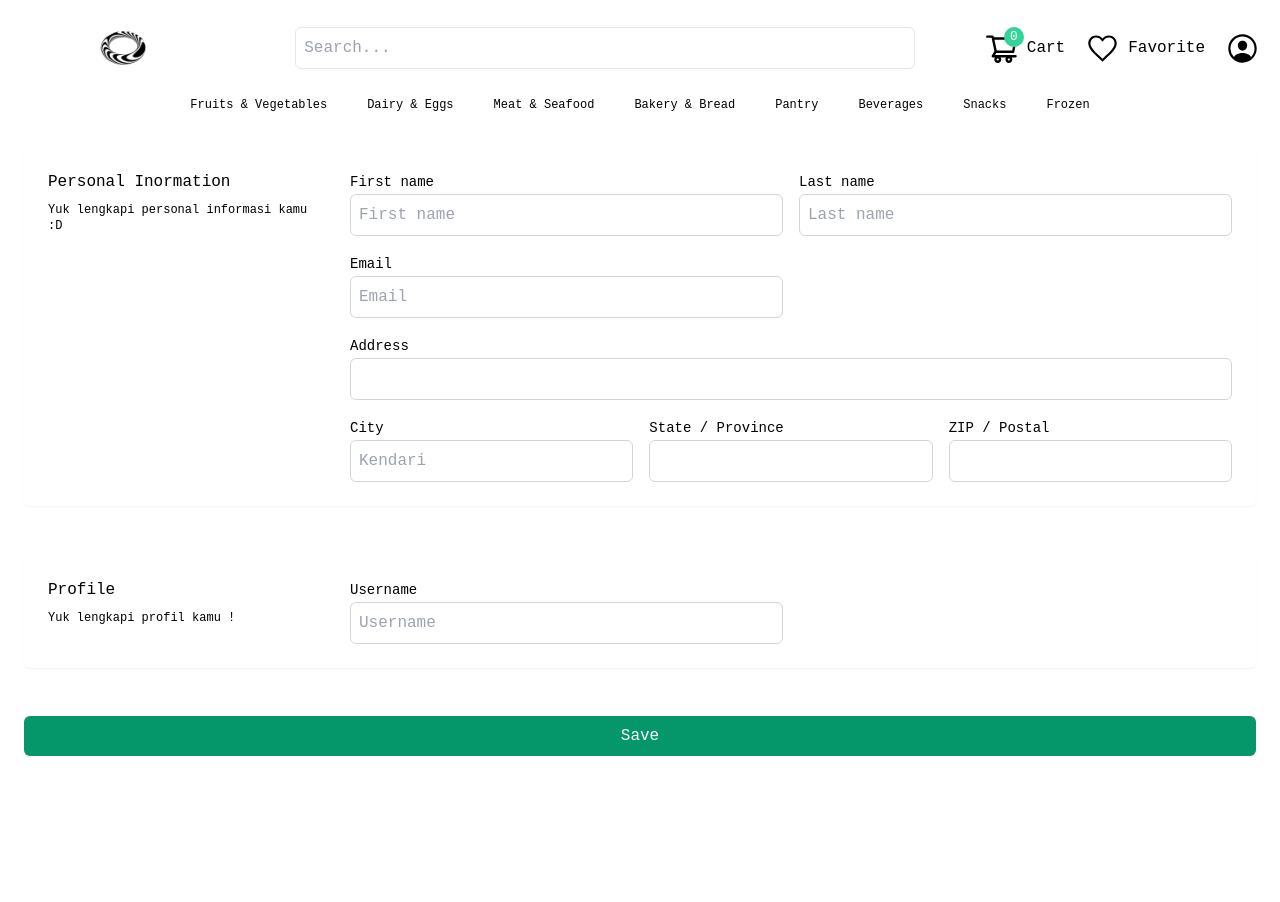
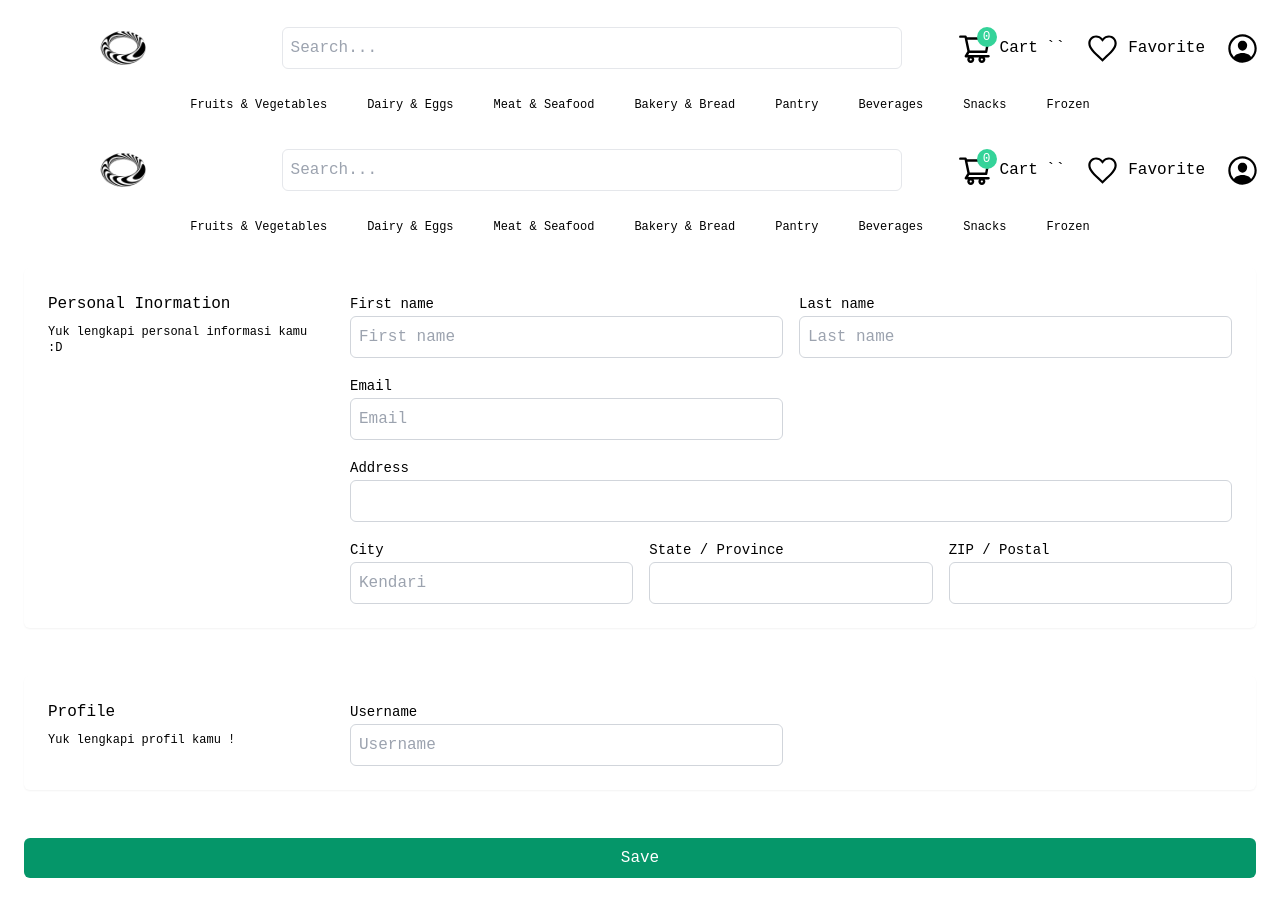
Before and after one commit to Maleekabd/grecory-shop, a React (Vite) app: page /profile in a window 1280 px wide. Before the commit the page ends 800 px from the top, so only its background shows below. Built offline with nearby package versions, Linux system fonts and the light colour scheme.

Commit message:
git push

```diff
--- a/index.html
+++ b/index.html
@@ -2,7 +2,7 @@
 <html lang="en">
   <head>
     <meta charset="UTF-8" />
-    <link rel="icon" type="image/png" href="/grocery.png" />
+    <link rel="icon" type="image/*" href="/grocery.png" />
     <meta name="viewport" content="width=device-width, initial-scale=1.0" />
     <title>Grocery</title>
   </head>
--- a/src/App.jsx
+++ b/src/App.jsx
@@ -12,10 +12,12 @@ import Cart from "./components/Cart/Cart";
 import Checkout from "./components/Order/OrderInfo";
 import Footer from "./Pages/Footer";
 import Profile from "./components/profile/Profile";
+import SearchResult from "./components/Products/searchResult";
 
 const App = () => {
   return (
     <BrowserRouter>
+      <Navbar />
       <Routes>
         <Route path="/login" element={<Login />} />
         <Route path="/signup" element={<Register />} />
@@ -23,7 +25,6 @@ const App = () => {
           path="/"
           element={
             <>
-              <Navbar />
               <LandingPage />
               <Category />
               <Product Datas={Data} />
@@ -37,7 +38,6 @@ const App = () => {
           path="/category/:name"
           element={
             <>
-              <Navbar />
               <ProductByCategory Datas={Data} />
             </>
           }
@@ -46,8 +46,15 @@ const App = () => {
           path="/category/:name/:id"
           element={
             <>
-              <Navbar />
               <ProductById Datas={Data} />
+            </>
+          }
+        />
+        <Route
+          path="/search"
+          element={
+            <>
+              <SearchResult />
             </>
           }
         />
--- a/src/components/Category/Category.jsx
+++ b/src/components/Category/Category.jsx
@@ -14,7 +14,6 @@ const IconCategory = [
   { id: 6, name: "Vegetables", Icon: Vegetables },
 ];
 
-console.log(IconCategory);
 const Category = () => {
   return (
     <div className="p-5">
--- a/src/components/Elements/Input.jsx
+++ b/src/components/Elements/Input.jsx
@@ -1,10 +1,61 @@
-const Input = () => {
+import { useState } from "react";
+import DataProduct from "../Products/DummyData.json";
+import { useNavigate } from "react-router-dom";
+
+// eslint-disable-next-line react/prop-types
+const Input = ({ onSearch }) => {
+  const [searchTerm, setSearchTerm] = useState("");
+  const [filtered, setFiltered] = useState(DataProduct);
+  const navigate = useNavigate();
+
+  const handleSearch = (e) => {
+    const { value } = e.target;
+    setSearchTerm(value);
+
+    const result = DataProduct.filter((product) =>
+      product.name.toLowerCase().includes(searchTerm.toLowerCase())
+    );
+
+    setFiltered(result);
+    if (onSearch) {
+      onSearch(value);
+    }
+  };
+
+  const handleKeyDown = (e) => {
+    if (e.key === "Enter") {
+      navigate(`search?query=${searchTerm}`);
+      setSearchTerm("");
+    }
+  };
   return (
-    <input
-    type="text"
-      placeholder="Search..."
-      className="focus:outline-none focus:border-emerald-400 rounded-md w-3/6 border border-gray-200 bg-transparent p-2"
-    />
+    <div className="relative w-3/6">
+      <input
+        type="text"
+        value={searchTerm}
+        onChange={handleSearch}
+        onKeyDown={handleKeyDown}
+        placeholder="Search..."
+        className="focus:outline-none focus:border-emerald-400 rounded-md w-full border border-gray-200 bg-transparent p-2"
+      />
+
+      {searchTerm.length > 0 && (
+        <div className="absolute top-[100%] left-0 bg-white w-full border border-gray-200 rounded-md shadow-md">
+          {filtered.length > 0 ? (
+            filtered.map((item) => (
+              <div
+                key={item.id}
+                className="p-1 hover:bg-gray-100 hover:cursor-pointer"
+              >
+                {item.name}
+              </div>
+            ))
+          ) : (
+            <div className="p-2">No results found</div>
+          )}
+        </div>
+      )}
+    </div>
   );
 };
 
--- a/src/components/Navbar/Navbar.jsx
+++ b/src/components/Navbar/Navbar.jsx
@@ -11,6 +11,7 @@ import Grocery from "../../../public/grocery.png";
 import { Link } from "react-router-dom";
 import { useDispatch, useSelector } from "react-redux";
 import { Logout } from "../../features/auth/authSlice";
+import { useState } from "react";
 
 const size = 35;
 
@@ -19,13 +20,20 @@ export const Navbar = () => {
   const currentUser = useSelector((state) => state.auth);
   const getCartData = useSelector((state) => state.cart);
 
+
+  const [searchterm, setSearchTerm] = useState("");
+
+  const handleSearch = (item) => {
+    setSearchTerm(item);
+  }
+
     return (
     <header className="bg-white sticky top-0 z-10 pt-0 px-0 pb-2">
       <nav className="flex sm:flex-wrap md:flex-wrap lg:flex-nowrap justify-between items-center p-5">
         <a href="/" className="w-1/6 flex justify-center items-center">
           <img src={Grocery} className="w-14" alt="logo" />
         </a>
-        <Input />
+        <Input onSearch={handleSearch}/>
         <ul className="flex list-none gap-5">
           <li className="relative cursor-pointer hover:text-emerald-400">
             <Link to={"/cart"}>
@@ -36,7 +44,7 @@ export const Navbar = () => {
                     : 0}
                 </span>
                 <AiOutlineShoppingCart className="" size={`${size}`} />
-                <h1>Cart</h1>
+                <h1>Cart</h1>``
               </div>
             </Link>
           </li>
--- a/src/components/Products/ProductById.jsx
+++ b/src/components/Products/ProductById.jsx
@@ -7,7 +7,7 @@ import { addToCart } from "../../features/cart/cartSlice";
 import { toast } from "react-toastify";
 toast;
 
-const ProductById = ({ Datas }) => {
+const ProductById = (children) => {
   const { id } = useParams();
 
   const dispatch = useDispatch();
--- /dev/null
+++ b/src/components/Products/searchResult.jsx
@@ -0,0 +1,33 @@
+import React, { useEffect, useState } from "react";
+import { useLocation } from "react-router-dom";
+import DataProduct from "./DummyData.json";
+
+const SearchResult = () => {
+  const location = useLocation();
+  const [filtered, setFiltered] = useState([]);
+
+  const queryParams = new URLSearchParams(location.search);
+  const searchTerm = queryParams.get("query");
+
+  useEffect(() => {
+    if (searchTerm) {
+      const result = DataProduct.filter((product) =>
+        product.name.toLowerCase().includes(searchTerm.toLowerCase())
+      );
+      setFiltered(result);
+    }
+  }, [searchTerm]);
+
+  console.log(filtered);
+  return (
+    <div>
+      {filtered.length > 0 ? (
+        filtered.map((item) => <div key={item.id}>{item.name}</div>)
+      ) : (
+        <div>item not found</div>
+      )}
+    </div>
+  );
+};
+
+export default SearchResult;
```
